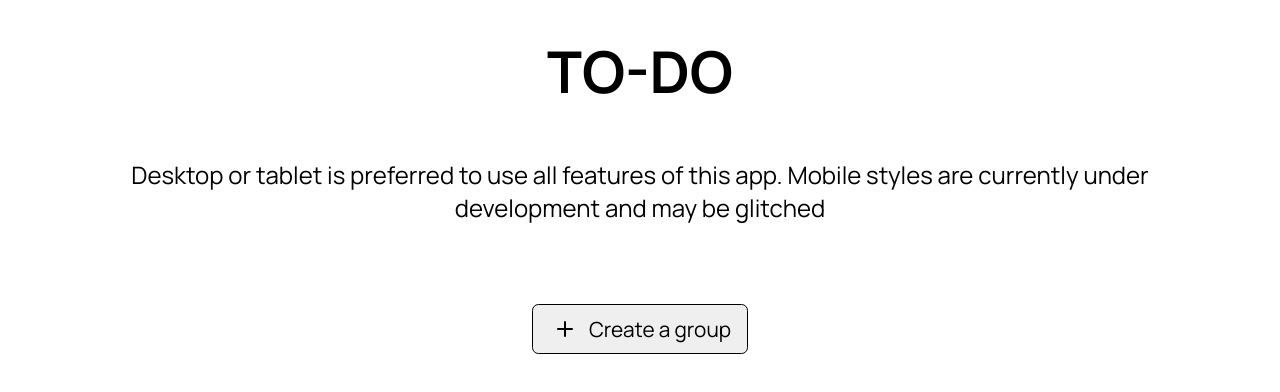
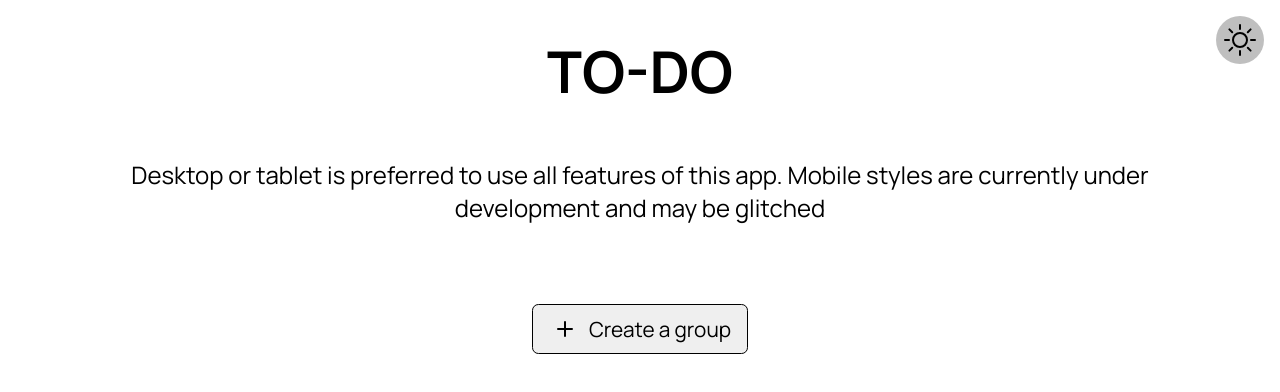
Before and after one commit to chill31/todo, a Next.js app: page / in a window 1280 px wide. Shown: the top 392 px of the page. Built offline with nearby package versions, Linux system fonts and the light colour scheme.

Commit message:
added themes

```diff
--- a/pages/index.js
+++ b/pages/index.js
@@ -3,7 +3,7 @@ import Head from 'next/head'
 import styles from '../styles/Home.module.css'
 
 // UI IMPORTS
-import { BsPlus, BsXLg, BsTrash, BsPencilSquare, BsCheck2Square, BsExclamationLg, BsDashLg } from 'react-icons/bs'
+import { BsPlus, BsXLg, BsTrash, BsPencilSquare, BsCheck2Square, BsExclamationLg, BsDashLg, BsSun, BsMoon } from 'react-icons/bs'
 
 // HOOKS IMPORTS
 import { useEffect, useState } from 'react'
@@ -11,6 +11,7 @@ import { useEffect, useState } from 'react'
 export default function Home() {
 
   const [data, setData] = useState([]);
+  const [darkTheme, setDarkTheme] = useState(false);
   const [groupVisible, setGroupVisible] = useState(false);
   const [editGroupVisible, setEditGroupVisible] = useState(false);
   const [taskVisible, setTaskVisible] = useState(false);
@@ -174,11 +175,23 @@ export default function Home() {
 
   }
 
+  const changeTheme = () => {
+    const currentData = darkTheme;
+    setDarkTheme(!currentData);
+    localStorage.setItem("todo-app-theme-isdark", !currentData);
+  }
+
   useEffect(() => {
 
     if (!localStorage.getItem("todo-app-data")) {
       localStorage.setItem("todo-app-data", "[]");
     }
+
+    if (!localStorage.getItem("todo-app-theme-isdark")) {
+      localStorage.setItem("todo-app-theme-isdark", false);
+    }
+
+    setDarkTheme(JSON.parse(localStorage.getItem("todo-app-theme-isdark")));
 
     setData(JSON.parse(localStorage.getItem("todo-app-data")));
 
@@ -212,15 +225,59 @@ export default function Home() {
         <meta name="description" content="Advanced TO-DO: manage your tasks with this app. It has a groups feature to separate different types of tasks from other tasks." />
       </Head>
 
-      <main className={styles.main}>
+      <main className={`${styles.main} ${darkTheme ? styles.dark : styles.light}`}>
 
         <h1 className={styles.title}>TO-DO</h1>
         <p className={styles.disclaimer}>Desktop or tablet is preferred to use all features of this app. Mobile styles are currently under development and may be glitched</p>
+
+        <button className={styles.themeWrapper} onClick={changeTheme}>
+          {
+            darkTheme ? <BsMoon className={styles.themeIcon} /> : <BsSun className={styles.themeIcon} />
+          }
+        </button>
 
         <button className={`${styles.createGroupBtn} createGroupBtn`} onClick={openModal}>
           <BsPlus className={styles.btnIcon} />
           Create a group
         </button>
+
+        <div className={styles.groupContainer}>
+
+          {data.map((item, k) => (
+            <div className={styles.group} key={k}>
+              <h2 className={styles.groupTitle}>{item.group} <BsTrash tabIndex="0" className={styles.titleMethodIcon} onClick={() => removeGroup(k)} /> <BsPencilSquare tabIndex="0" className={styles.titleMethodIcon} onClick={() => editGroupModal(k)} /></h2>
+
+              <button className={styles.createTaskBtn} data-index={k} onClick={() => addTaskModal(k)}><BsPlus className={styles.addTaskIcon} /> Add Task</button>
+
+              <ul className={styles.tasks}>
+
+                {item.tasks.map((task, i) => (
+
+                  <li className={`${styles.task} ${task.done ? styles.done : styles.pending} ${task.important ? styles.important : styles.normal}`} key={i + 1000}>
+
+                    {
+                      task.important ?
+                        <span className={styles.text}><span className={styles.importantMark}>!</span> <span className={styles.actualTask}>{task.task}</span></span> :
+                        <span className={styles.text}><span className={styles.actualTask}>{task.task}</span></span>
+                    }
+                    <div className={styles.taskFunctions}>
+
+                      {task.important ? <BsDashLg tabIndex="0" className={styles.importanceIcon} onClick={() => setAsNormal(k, i)} /> : <BsExclamationLg tabIndex="0" className={styles.importanceIcon} onClick={() => setAsImportant(k, i)} />}
+                      <BsPencilSquare tabIndex="0" className={styles.editIcon} onClick={() => editTaskModal(k, i)} />
+                      {task.done ? <BsXLg tabIndex="0" className={styles.statusIcon} onClick={() => setTaskAsPending(k, i)} /> : <BsCheck2Square tabIndex="0" className={styles.statusIcon} onClick={() => setTaskAsDone(k, i)} />}
+                      <BsTrash tabIndex="0" className={styles.deleteTask} onClick={() => deleteTask(k, i)} />
+
+                    </div>
+
+                  </li>
+
+                ))}
+
+              </ul>
+            </div>
+          ))}
+
+        </div>
 
         <div className={`${styles.mainModal} ${groupVisible ? styles.visible : ""} mainModal`} data-modal="true">
 
@@ -294,44 +351,6 @@ export default function Home() {
           </div>
 
         </div>
-
-        <div className={styles.groupContainer}>
-
-          {data.map((item, k) => (
-            <div className={styles.group} key={k}>
-              <h2 className={styles.groupTitle}>{item.group} <BsTrash className={styles.titleMethodIcon} onClick={() => removeGroup(k)} /> <BsPencilSquare className={styles.titleMethodIcon} onClick={() => editGroupModal(k)} /></h2>
-
-              <button className={styles.createTaskBtn} data-index={k} onClick={() => addTaskModal(k)}><BsPlus className={styles.addTaskIcon} /> Add Task</button>
-
-              <ul className={styles.tasks}>
-
-                {item.tasks.map((task, i) => (
-
-                  <li className={`${styles.task} ${task.done ? styles.done : styles.pending} ${task.important ? styles.important : styles.normal}`} key={i + 1000}>
-
-                    {
-                      task.important ?
-                      <span className={styles.text}><span className={styles.importantMark}>!</span> {task.task}</span> :
-                      <span className={styles.text}>{task.task}</span>
-                    }
-                    <div className={styles.taskFunctions}>
-
-                      {task.important ? <BsDashLg className={styles.importanceIcon} onClick={() => setAsNormal(k, i)} /> : <BsExclamationLg className={styles.importanceIcon} onClick={() => setAsImportant(k, i)} />}
-                      <BsPencilSquare className={styles.editIcon} onClick={() => editTaskModal(k, i)} />
-                      {task.done ? <BsXLg className={styles.statusIcon} onClick={() => setTaskAsPending(k, i)} /> : <BsCheck2Square className={styles.statusIcon} onClick={() => setTaskAsDone(k, i)} />}
-                      <BsTrash className={styles.deleteTask} onClick={() => deleteTask(k, i)} />
-
-                    </div>
-
-                  </li>
-
-                ))}
-
-              </ul>
-            </div>
-          ))}
-
-        </div>
       </main>
     </div>
   )
--- a/styles/Home.module.css
+++ b/styles/Home.module.css
@@ -1,5 +1,6 @@
 .main {
-  min-height: 650px;
+  min-height: fit-content;
+  height: 100vh;
   width: 100vw;
   display: flex;
   justify-content: flex-start;
@@ -10,6 +11,10 @@
   overflow-x: hidden !important;
 }
 
+.dark {
+  background-color: rgb(45, 53, 62);
+}
+
 .title {
   text-align: center;
   position: relative;
@@ -17,11 +22,38 @@
   font-size: 3.6rem;
 }
 
+.dark :where(.title, .disclaimer) {
+  color: white;
+}
+
 .disclaimer {
   margin: 0;
   font-size: 1.5rem;
   max-width: 85vw;
   text-align: center;
+}
+
+.themeWrapper {
+  border: none;
+  background-color: rgba(0, 0, 0, .25);
+  border-radius: 50%;
+  height: fit-content;
+  aspect-ratio: 1;
+  padding: .5rem;
+  color: black;
+  font-size: 2rem;
+  position: absolute;
+  top: 1rem;
+  right: 1rem;
+  display: flex;
+  justify-content: center;
+  align-items: center;
+  cursor: pointer;
+}
+
+.dark .themeWrapper {
+  background-color: rgba(255, 255, 255, .25);
+  color: white;
 }
 
 .createGroupBtn {
@@ -39,6 +71,17 @@
   transition-property: background-color, color, border-color;
 }
 
+.dark .createGroupBtn {
+  border: solid 1px white;
+  background-color: black;
+  color: white;
+}
+
+.dark .createGroupBtn:where(:hover, :focus, :active) {
+  color: black;
+  background-color: white;
+}
+
 .createGroupBtn:where(:hover, :focus, :active) {
   background-color: black;
   color: white;
@@ -54,7 +97,7 @@
 .mainModal {
   height: 100%;
   width: 100vw;
-  background-color: rgba(0, 0, 0, 0.388);
+  background-color: rgba(0, 0, 0, 0.3);
   position: fixed;
   top: 0;
   left: 0;
@@ -86,6 +129,14 @@
   gap: 2rem;
   position: relative;
   max-width: calc(100vw - 3rem);
+}
+
+.dark .modal {
+  background-color: rgb(17, 20, 21);
+}
+
+.dark .modal *:not(input, button) {
+  color: white;
 }
 
 .modalHead {
@@ -139,6 +190,18 @@
   transition-property: background-color, border-color, color;
 }
 
+.dark .modalBtn {
+  background-color: transparent;
+  border: solid 1px white;
+  color: white;
+}
+
+.dark .modalBtn:where(:hover, :focus, :active) {
+  background-color: white;
+  color: black;
+  border-color: transparent;
+}
+
 .modalBtn:where(:hover, :focus, :active) {
   background-color: black;
   color: white;
@@ -162,7 +225,7 @@
 
 .group {
   border-radius: .6rem;
-  background-color: #ade6f5;
+  background-color: #9eedef;
   padding: 2rem;
   display: flex;
   justify-content: flex-start;
@@ -172,6 +235,14 @@
   width: 50rem;
   max-width: 65vw;
   overflow-x: hidden;
+}
+
+.dark .group {
+  background-color: #344d65;
+}
+
+.dark .group :where(.groupTitle, .titleMethodIcon, .tasks) {
+  color: white;
 }
 
 .groupTitle {
@@ -206,6 +277,25 @@
   transition-property: background-color, color, border-color;
 }
 
+.dark .createTaskBtn {
+  background-color: black;
+  color: white;
+}
+
+.addTaskIcon {
+  font-size: 2rem;
+}
+
+.dark .createTaskBtn:where(:hover, :focus, :active) {
+  background-color: white;
+  color: black;
+  border-color: transparent;
+}
+
+.dark .createTaskBtn:where(:hover, :focus, :active) * {
+  color: black !important;
+}
+
 .createTaskBtn:where(:hover, :focus, :active) {
   background-color: black;
   color: white;
@@ -233,13 +323,21 @@
   text-decoration: none;
 }
 
-.done {
+.done .actualTask {
   text-decoration: 2px line-through;
   color: rgb(94, 94, 94);
 }
 
+.dark .done .actualTask {
+  color:rgb(156, 156, 156) !important;
+}
+
 .important {
-  background-color: rgba(255, 0, 0, 0.219);
+  background-color: rgba(255, 0, 0, 0.422);
+}
+
+.dark .important {
+  background-color: rgba(255, 0, 0, .229);
 }
 
 .text {
@@ -279,5 +377,9 @@
 }
 
 .deleteTask {
-  color: rgb(255, 49, 49);
+  color: #ff3131;
 }
+
+.dark .deleteTask {
+  color: #ff7a63 !important;
+}
--- a/styles/globals.css
+++ b/styles/globals.css
@@ -13,3 +13,8 @@
 body {
   overflow-x: hidden;
 }
+
+::selection {
+  background-color: #34cee2 !important;
+  color: black;
+}
```
